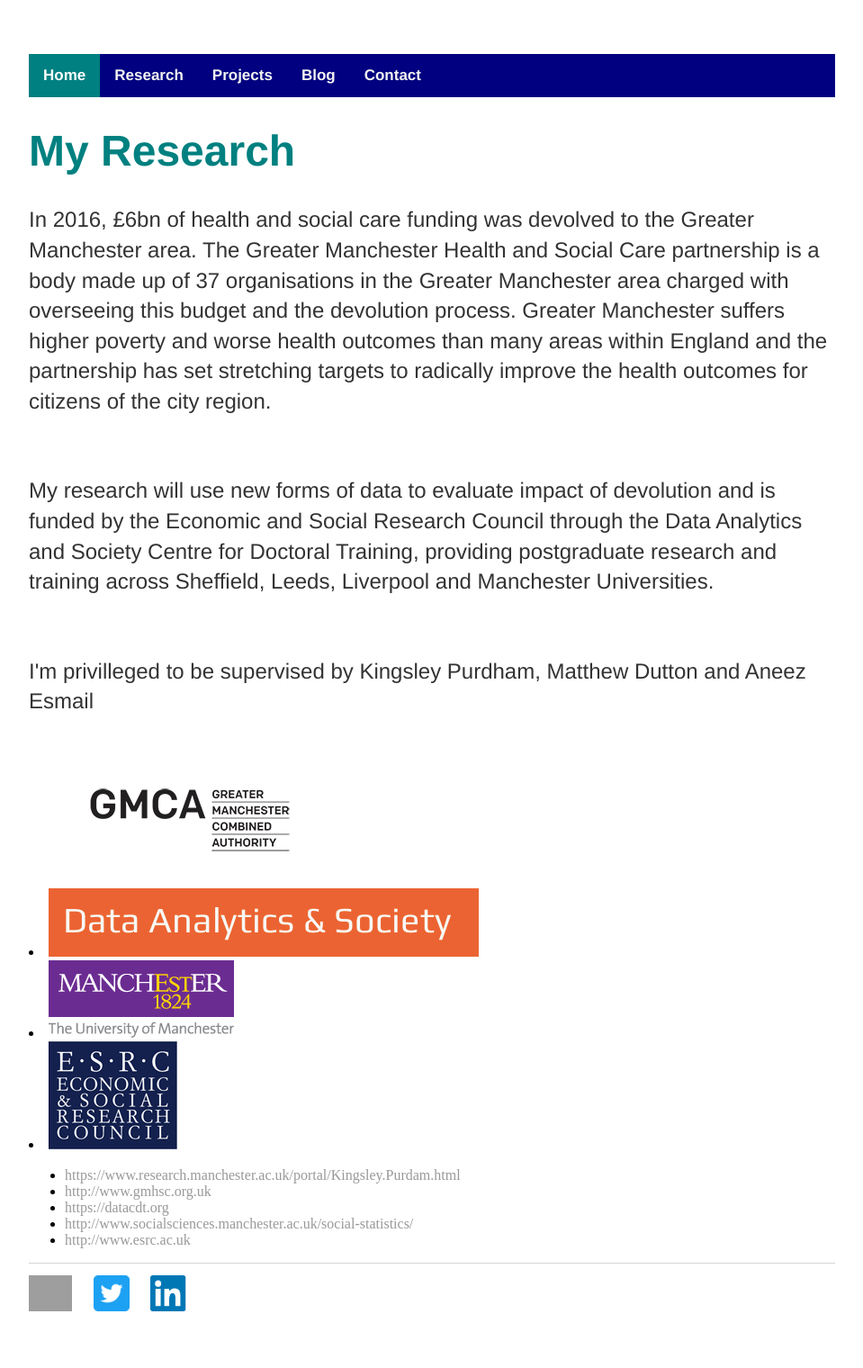
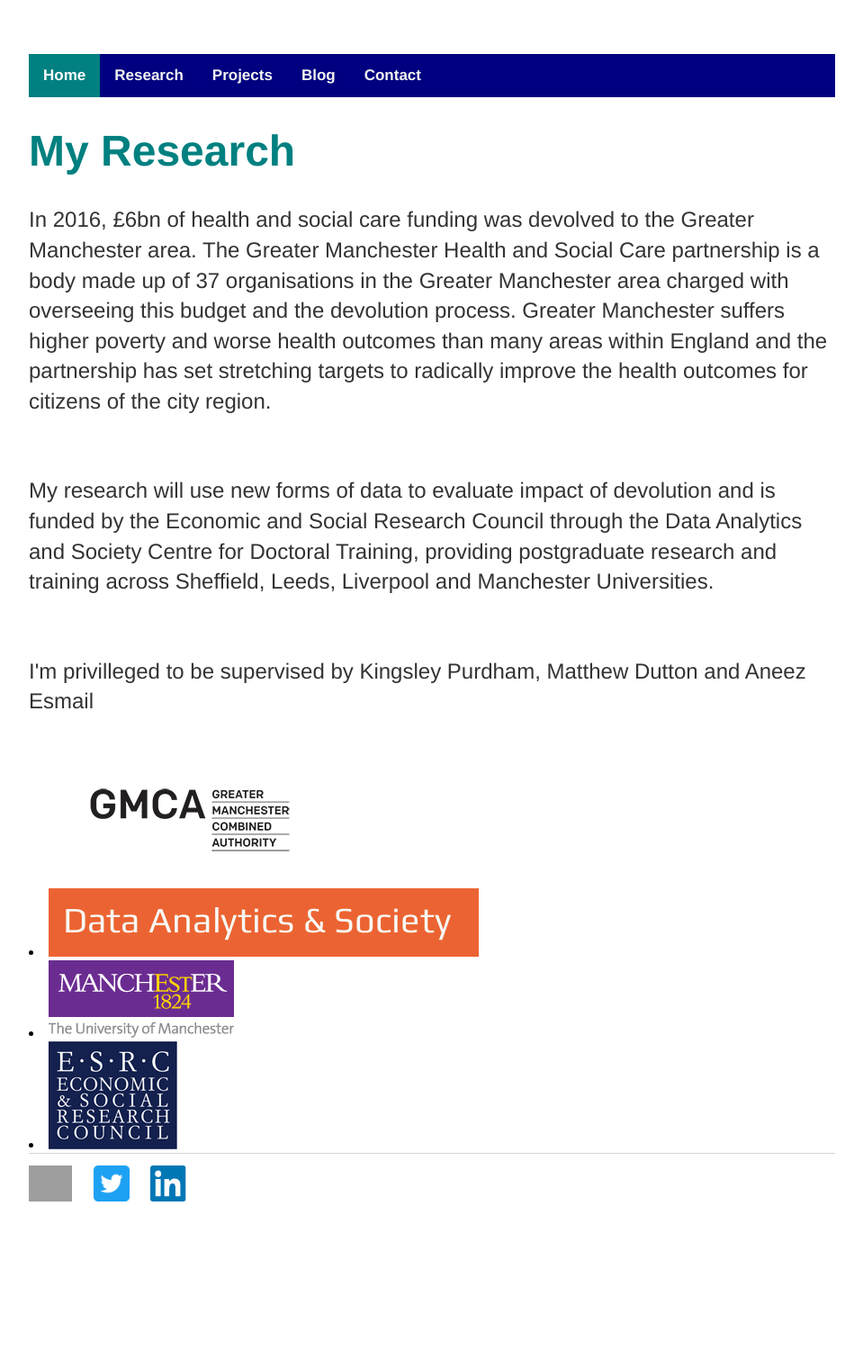
Before and after one commit to jendmurphy/jendmurphy.github.io, a Jekyll site: the page built from research/index.html, in a window 1280 px wide. Shown: the whole page at 90% size, without its empty margins (160-1119 px from the left). Built offline with Jekyll 4.4.1, drawn with Linux system fonts in a browser that asks for light colours; after the commit the page ends 1398 px from its top, so only the background shows below that; grey boxes are pictures that could not be loaded.

Commit message:
Update index.html

```diff
--- a/research/index.html
+++ b/research/index.html
@@ -2,8 +2,8 @@
 layout: default
 title:  About my research
 ---
-
-<div class = "about">
+<body>
+<div class = "research" id = "myresearch">
 <h1> My Research</h1>
 
 <p>In 2016, £6bn of health and social care funding was devolved to the Greater Manchester area.  The Greater Manchester Health and Social Care partnership is a body made up of 37 organisations in the Greater Manchester area charged with overseeing this budget and the devolution process.  Greater Manchester suffers higher poverty and worse health outcomes than many areas within England and the partnership has set stretching targets to radically improve the health outcomes for citizens of the city region.  </p><br/>
@@ -33,13 +33,5 @@
       <img src="/images/ESRC.png" alt = "ESRC">
 	  </a></li>
 
-<ul class = "contacts">
-
-<li><a href = "#">https://www.research.manchester.ac.uk/portal/Kingsley.Purdam.html</a></li>
-<li><a href = "#">http://www.gmhsc.org.uk</a></li>
-<li><a href = "#">https://datacdt.org</a></li>
-<li><a href = "#">http://www.socialsciences.manchester.ac.uk/social-statistics/</a></li>
-<li><a href = "#">http://www.esrc.ac.uk</a></li>
-
-</ul>
 </div>
+</body>
```
